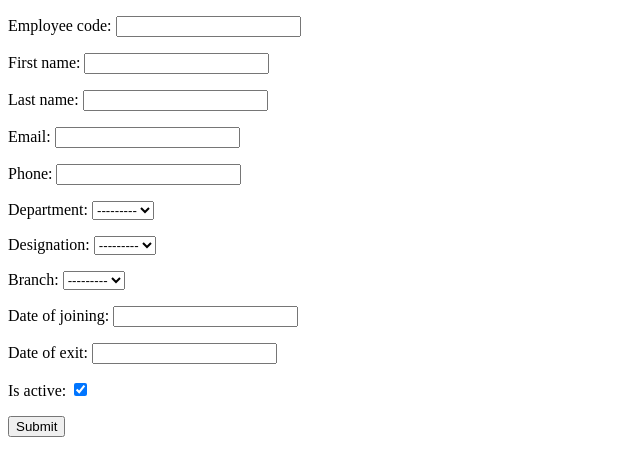
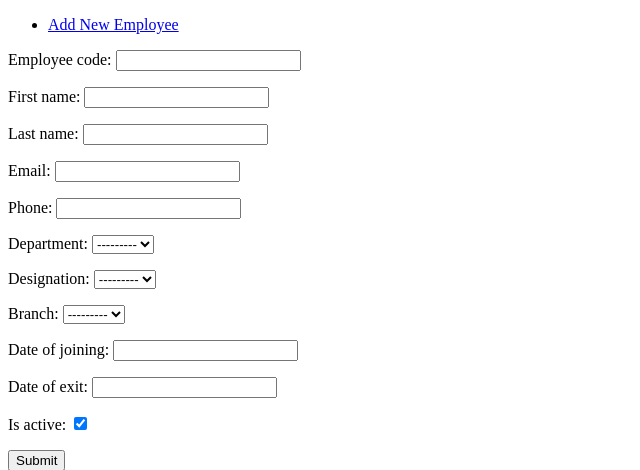
Before and after one commit to 9akashnp8/bnx-employee-portal, a Django app: page /employee/add/ in a window 1280 px wide. Shown: the top 470 px of the page, without its empty margins (0-640 px from the left). Run offline with Django 4.2, Linux system fonts and the light colour scheme; data that the repository does not hold is empty.

Commit message:
Add Employee Creation Link on Header

```diff
--- a/templates/base.html
+++ b/templates/base.html
@@ -7,6 +7,11 @@
     <title>{% block title%} {% endblock title%}</title>
 </head>
 <body>
+    <nav>
+        <ul>
+            <li><a href="{% url 'add_employee' %}">Add New Employee</a></li>
+        </ul>
+    </nav>
     {% block content%}
 
     {% endblock content%}
--- a/templates/home.html
+++ b/templates/home.html
@@ -3,5 +3,5 @@
 {% block title%} BNX Employee Portal | Home {% endblock title%}
 
 {% block content %}
-<h1>Hello World</h1>
+<h1>Welcome to BNX Employee Portal</h1>
 {% endblock content %}
```
